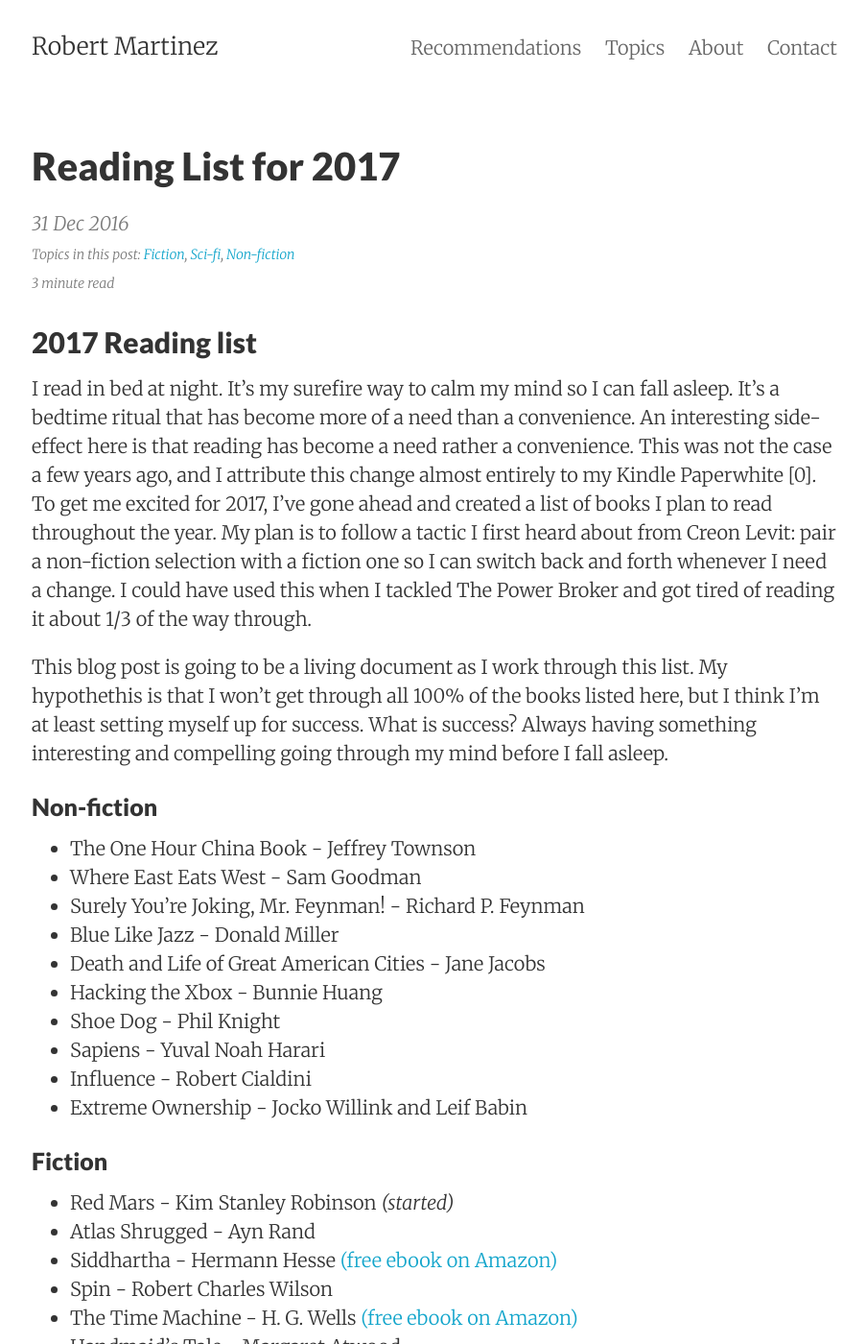
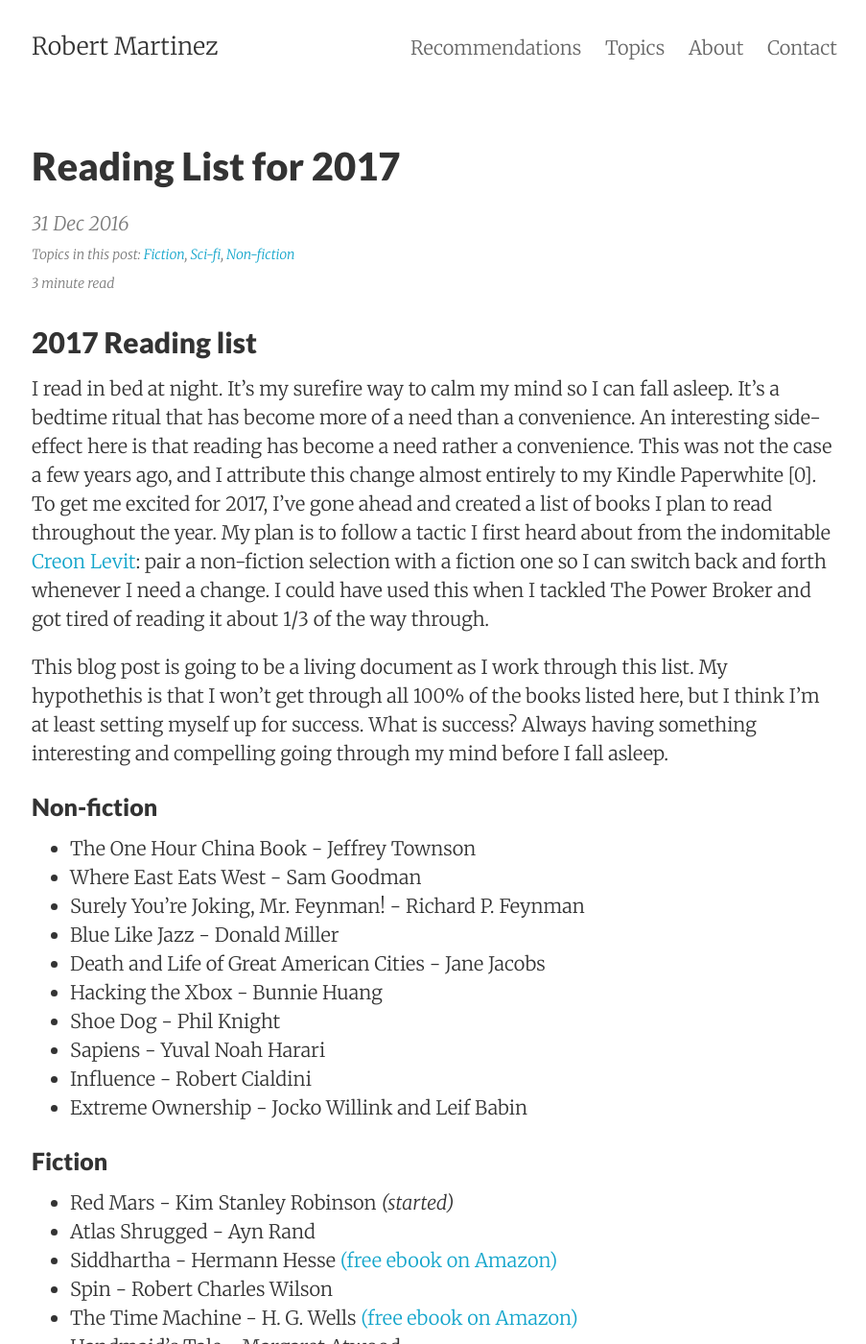
Before and after one commit to RobertMartinez/robertmartinez.github.io, a Jekyll site: the page built from _posts/2016-12-31-reading-list-2017.md, in a window 1280 px wide and 1400 px high. Shown: the whole window at 96% size, without its empty margins (187-1090 px from the left). Built offline with Jekyll 4.4.1, drawn with Linux system fonts in a browser that asks for light colours; comment, search, counter and statistics services are not loaded; some of the changed text lies outside the part shown.

Commit message:
link to Creon's blog

```diff
--- a/_posts/2016-12-31-reading-list-2017.md
+++ b/_posts/2016-12-31-reading-list-2017.md
@@ -12,7 +12,7 @@ allow_comments: TRUE
 
 ##  2017 Reading list
 
-I read in bed at night. It's my surefire way to calm my mind so I can fall asleep. It's a bedtime ritual that has become more of a need than a convenience. An interesting side-effect here is that reading has become a need rather a convenience. This was not the case a few years ago, and I attribute this change almost entirely to my Kindle Paperwhite [0]. To get me excited for 2017, I've gone ahead and created a list of books I plan to read throughout the year. My plan is to follow a tactic I first heard about from Creon Levit: pair a non-fiction selection with a fiction one so I can switch back and forth whenever I need a change. I could have used this when I tackled The Power Broker and got tired of reading it about 1/3 of the way through.
+I read in bed at night. It's my surefire way to calm my mind so I can fall asleep. It's a bedtime ritual that has become more of a need than a convenience. An interesting side-effect here is that reading has become a need rather a convenience. This was not the case a few years ago, and I attribute this change almost entirely to my Kindle Paperwhite [0]. To get me excited for 2017, I've gone ahead and created a list of books I plan to read throughout the year. My plan is to follow a tactic I first heard about from the indomitable [Creon Levit](https://creonlevit.wordpress.com/2016/04/10/creons-advice-for-reading-and-enjoying-many-books/): pair a non-fiction selection with a fiction one so I can switch back and forth whenever I need a change. I could have used this when I tackled The Power Broker and got tired of reading it about 1/3 of the way through.
 
 This blog post is going to be a living document as I work through this list. My hypothethis is that I won't get through all 100% of the books listed here, but I think I'm at least setting myself up for success. What is success? Always having something interesting and compelling going through my mind before I fall asleep.
 
@@ -41,7 +41,8 @@ This blog post is going to be a living document as I work through this list. My
 * The Wild Shore - Kim Stanley Robinson
 * Stranger in a strange land - Robert A. Heinlin
 
-### Mornings (to read just little snippets at a time)
+### Mornings
+I've also added a step to my morning routine to include reading a snippet from any one of several different texts. The goal here is referred to as either analytical reading (for the textbooks) or [syntopical reading](https://www.farnamstreetblog.com/how-to-read-a-book/) (for the spiritial/philosophical texts).
 
 * The Bible - NIV edition [(ESV edition free ebook on Amazon)](https://www.amazon.com/Bible-English-Standard-Version-Cross-References-ebook/dp/B001EOCFU4/ref=sr_1_5?s=books&ie=UTF8&qid=1483326084&sr=1-5&keywords=bible+niv)
 * Meditations - Marcus Aurelius [(free ebook on Amazon)](https://www.amazon.com/Meditations-Marcus-Aurelius-ebook/dp/B0082XJGRK/ref=sr_1_2?s=books&ie=UTF8&qid=1483326133&sr=1-2&keywords=meditations+marcus+aurelius)
```
Also changed, not shown: 3 other files.
